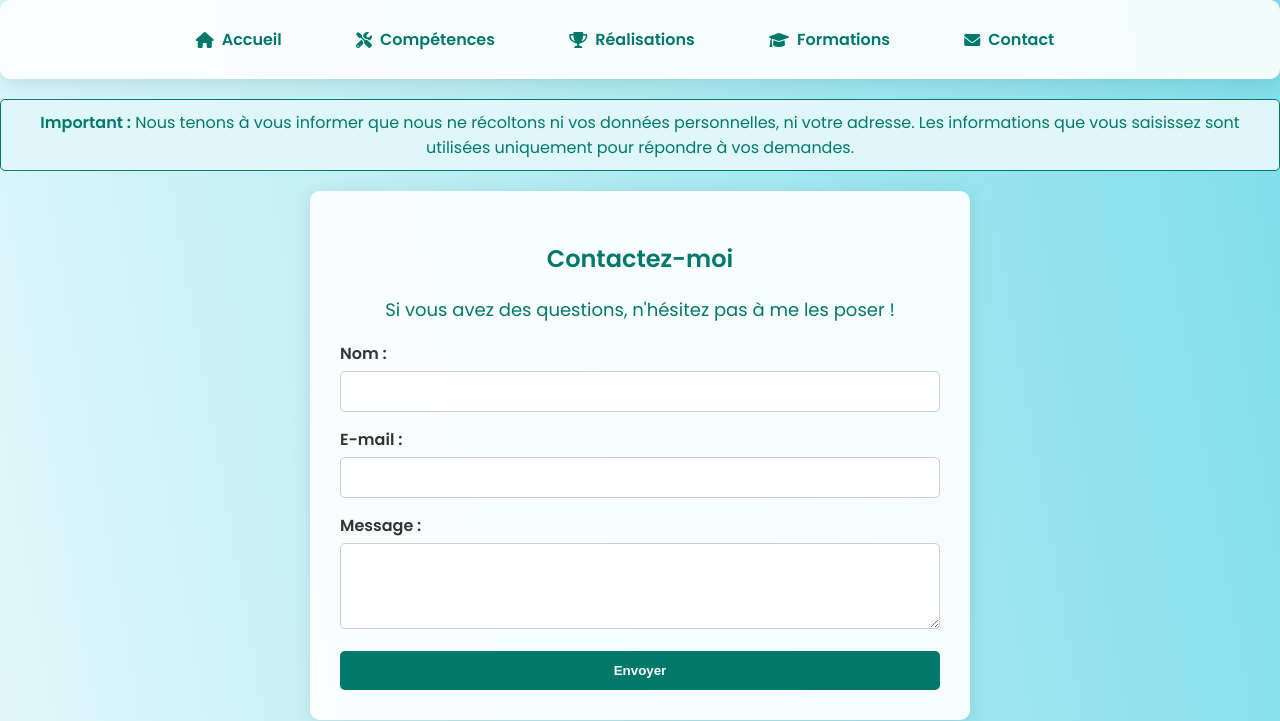
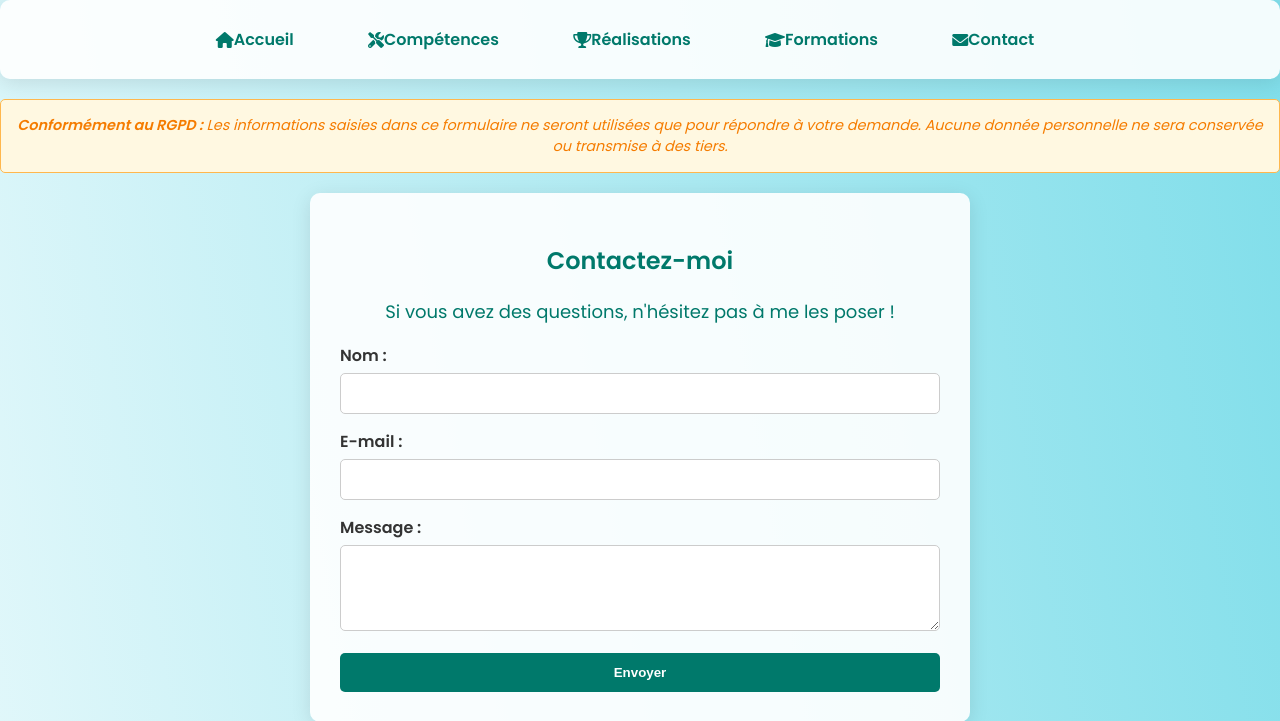
Before and after one commit to antoine-duhautbois/Portfolio, a PHP site: page /site/Pages/contact.php in a window 1280 px wide. Shown: the top 721 px of the page. Run offline with PHP 8.4, Linux system fonts and the light colour scheme; some libraries are stand-ins or nearby versions.

Commit message:
modif contact avec message RGPD

```diff
--- a/site/Pages/contact.php
+++ b/site/Pages/contact.php
@@ -62,27 +62,6 @@
             animation: bounce 1s forwards;
         }
 
-        .menu ul li a:hover:before {
-            content: '';
-            position: absolute;
-            bottom: -5px;
-            left: 0;
-            right: 0;
-            height: 2px;
-            background-color: #ff5722;
-            transform: scaleX(1);
-            animation: underline 0.1s forwards;
-        }
-
-        .menu ul li a i {
-            margin-right: 8px;
-            transition: transform 0.2s;
-        }
-
-        .menu ul li a:hover i {
-            transform: scale(1.2);
-        }
-
         /* Style pour le formulaire */
         .contact-form {
             background-color: rgba(255, 255, 255, 0.9);
@@ -131,26 +110,17 @@
             background-color: #004d40;
         }
 
-        /* Animation pour les éléments */
-        @keyframes fadeIn {
-            from {
-                opacity: 0;
-            }
-            to {
-                opacity: 1;
-            }
-        }
-
-        /* Style du message d'information */
-        .info-message {
-            background-color: #e0f7fa;
-            border: 1px solid #00796b;
-            padding: 10px;
+        /* Style du message RGPD */
+        .rgpd-message {
+            background-color: #fff8e1;
+            border: 1px solid #ffb74d;
+            padding: 15px;
             margin-bottom: 20px;
             border-radius: 5px;
-            color: #00796b;
-            font-size: 1em;
+            color: #f57c00;
+            font-size: 0.9em;
             text-align: center;
+            font-style: italic;
         }
     </style>
 
@@ -171,9 +141,9 @@
         </ul>
     </div>
 
-    <!-- Message d'information sur la collecte des données -->
-    <div class="info-message">
-        <strong>Important :</strong> Nous tenons à vous informer que nous ne récoltons ni vos données personnelles, ni votre adresse. Les informations que vous saisissez sont utilisées uniquement pour répondre à vos demandes.
+    <!-- Message RGPD -->
+    <div class="rgpd-message">
+        <strong>Conformément au RGPD :</strong> Les informations saisies dans ce formulaire ne seront utilisées que pour répondre à votre demande. Aucune donnée personnelle ne sera conservée ou transmise à des tiers.
     </div>
 
     <!-- Formulaire de contact -->
```
